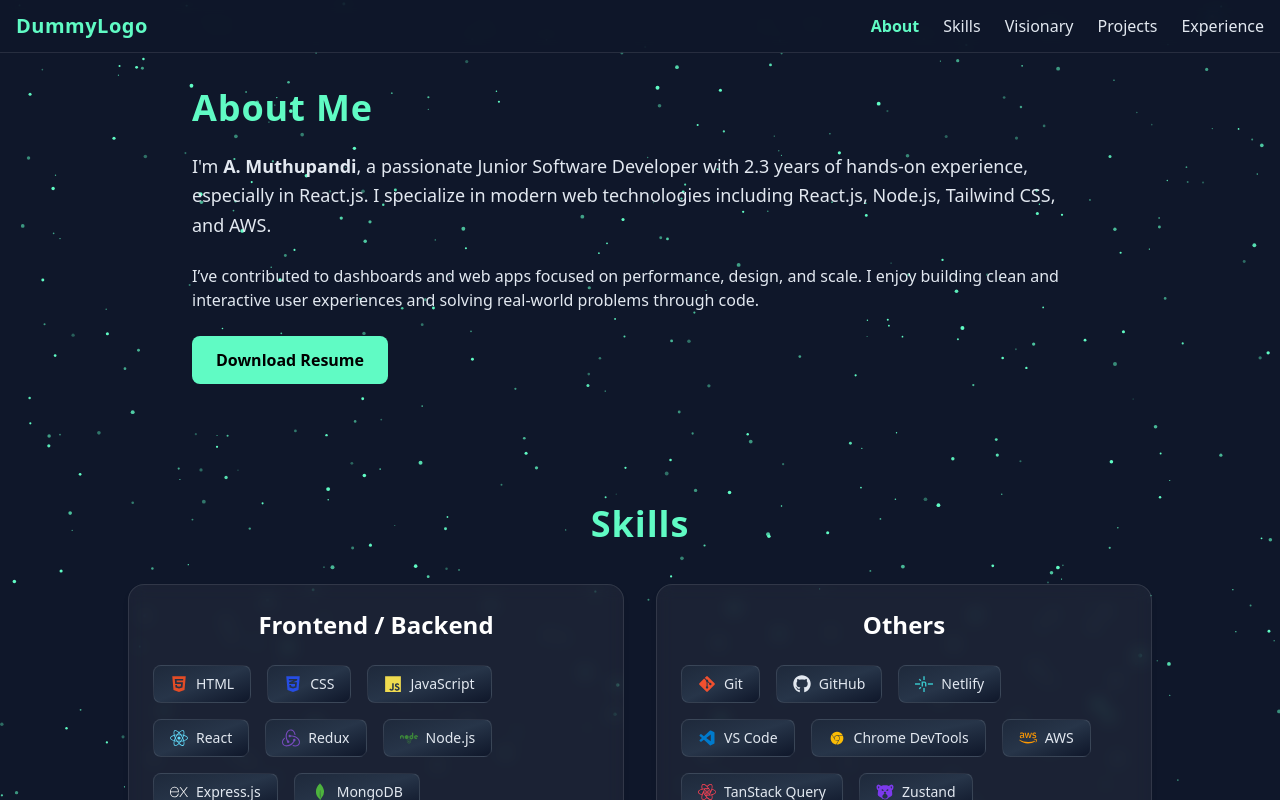
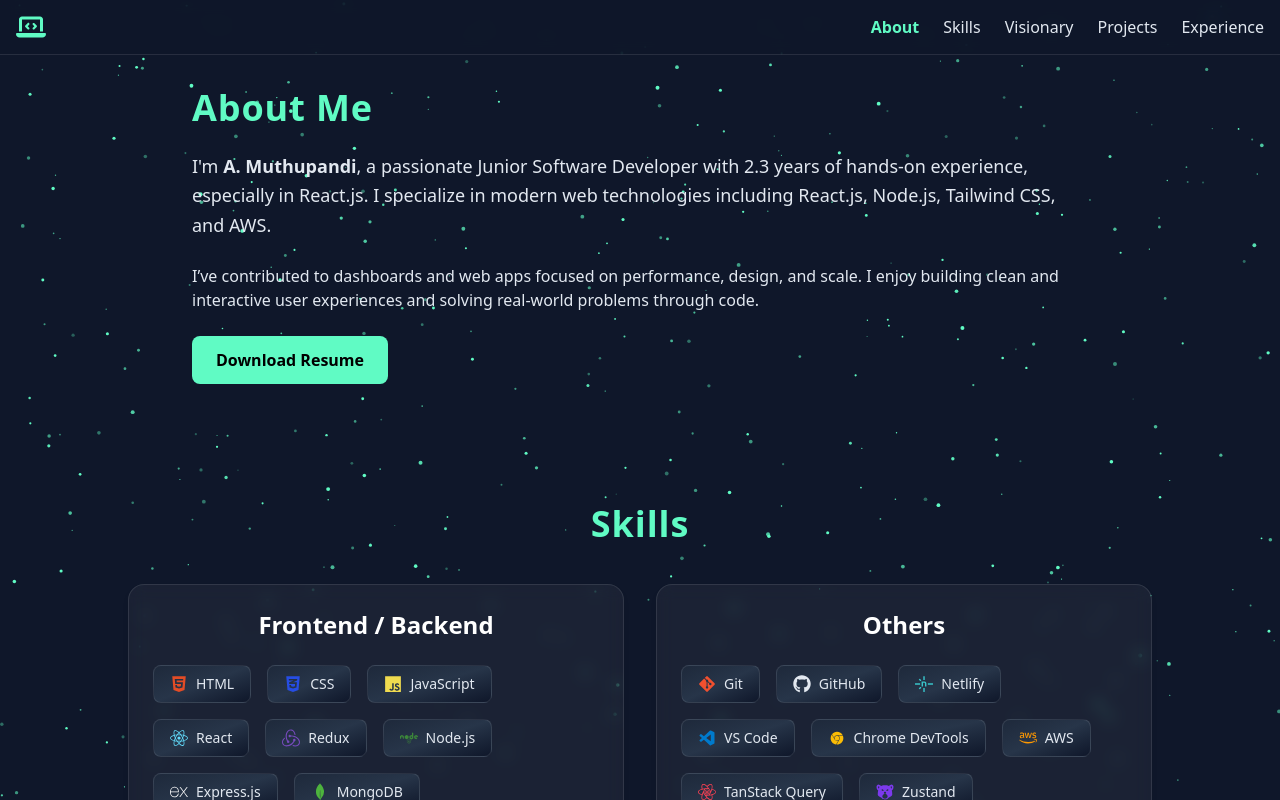
Before and after one commit to Muthu-amu/portfolio, a React (Vite) app: page / in a window 1280 px wide. Shown: the top 800 px of the page. Built offline with nearby package versions, Linux system fonts and the light colour scheme.

Commit message:
Navbar logo updated

```diff
--- a/src/components/layout/Navbar.jsx
+++ b/src/components/layout/Navbar.jsx
@@ -1,6 +1,7 @@
 import { useState } from 'react';
 import { Menu, X } from 'lucide-react';
 import { Link } from 'react-scroll';
+import { FaLaptopCode } from 'react-icons/fa6';
 
 const Navbar = () => {
   const [isOpen, setIsOpen] = useState(false);
@@ -16,8 +17,7 @@
   return (
     <nav className="fixed top-0 left-0 right-0 z-50 backdrop-blur bg-[#0f172a]/70 border-b border-white/10">
       <div className="max-w-screen-xl mx-auto flex justify-between items-center px-4 py-3 text-white">
-        <div className="text-xl font-bold tracking-wide text-[#60fbc4]">DummyLogo</div>
-
+        <FaLaptopCode className="text-[#60fbc4] text-3xl hover:text-[#7ae3ff] transition-colors" />
         <div className="md:hidden">
           <button onClick={() => setIsOpen(!isOpen)} className="text-white">
             {isOpen ? <X size={24} /> : <Menu size={24} />}
```
